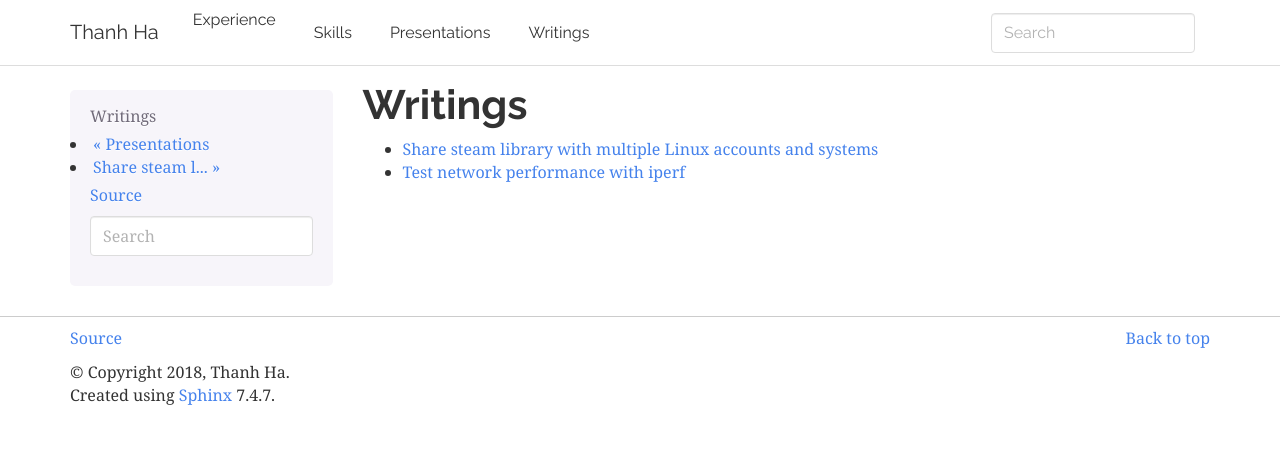
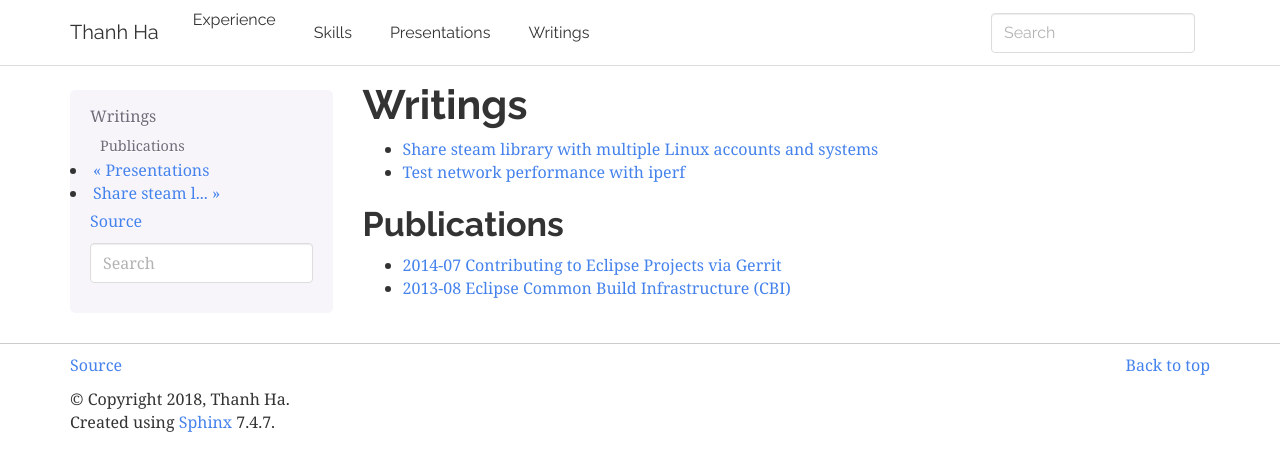
Before and after one commit to zxiiro/zxiiro.github.io, a Sphinx documentation site: the page built from docs/writings/index.rst, in a window 1280 px wide. Shown: the top 471 px of the page. Built offline with Sphinx 7.4.7, drawn with Linux system fonts in a browser that asks for light colours.

Commit message:
Add publications to Writings page
Signed-off-by: Thanh Ha <zxiiro@linux.com>

```diff
--- a/docs/writings/index.rst
+++ b/docs/writings/index.rst
@@ -8,6 +8,13 @@ Writings
    steam-share-library-with-linux/index
    test-network-perf-with-iperf/index
 
+.. * Speed up "git status" in a repo with submodules
 
-.. * Contribute to the Eclipse Project via Gerrit
-.. * Speed up "git status" in a repo with submodules
+
+Publications
+============
+
+- `2014-07 Contributing to Eclipse Projects via Gerrit
+  <https://www.eclipse.org/community/eclipse_newsletter/2014/july/article3.php>`_
+- `2013-08 Eclipse Common Build Infrastructure (CBI)
+  <https://www.eclipse.org/community/eclipse_newsletter/2013/august/article3.php>`_
```
Also changed, not shown: .pre-commit-config.yaml.
